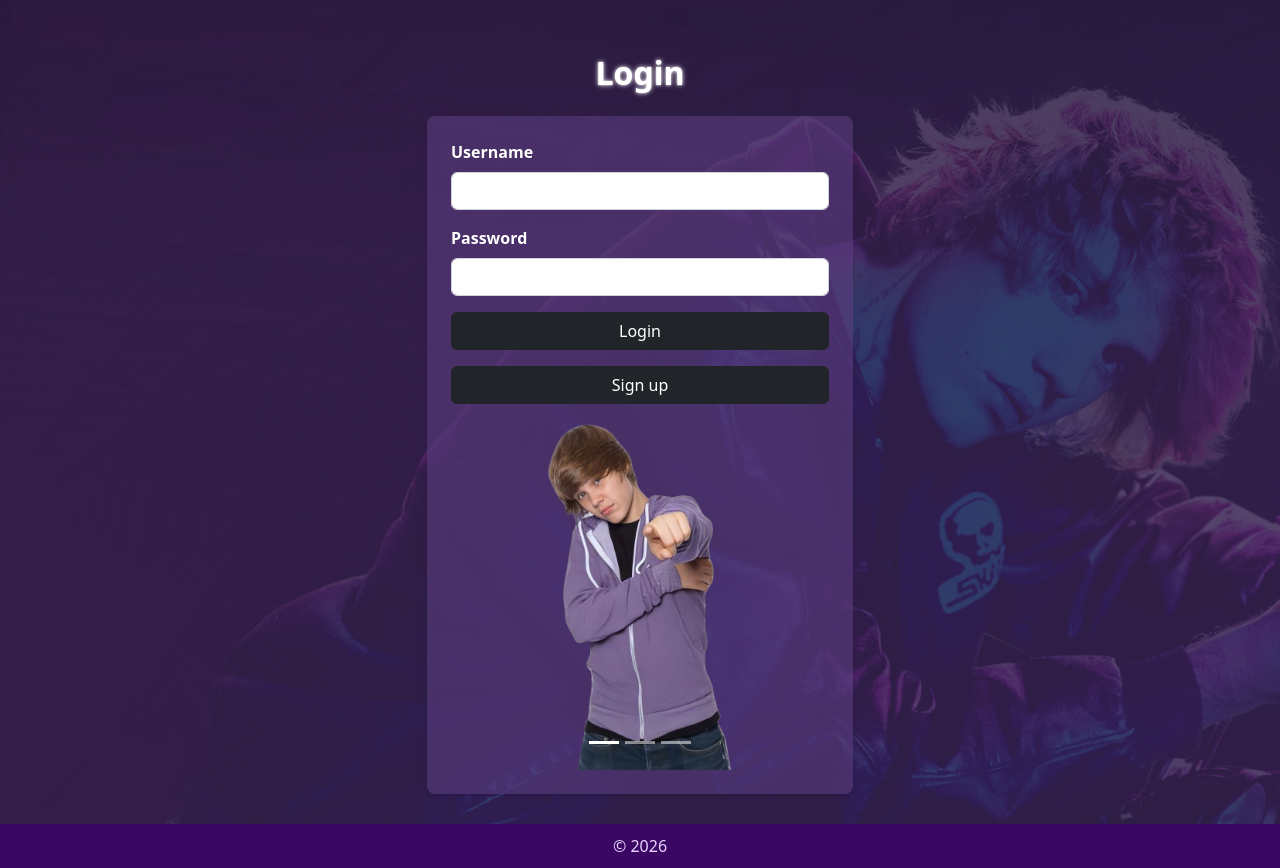
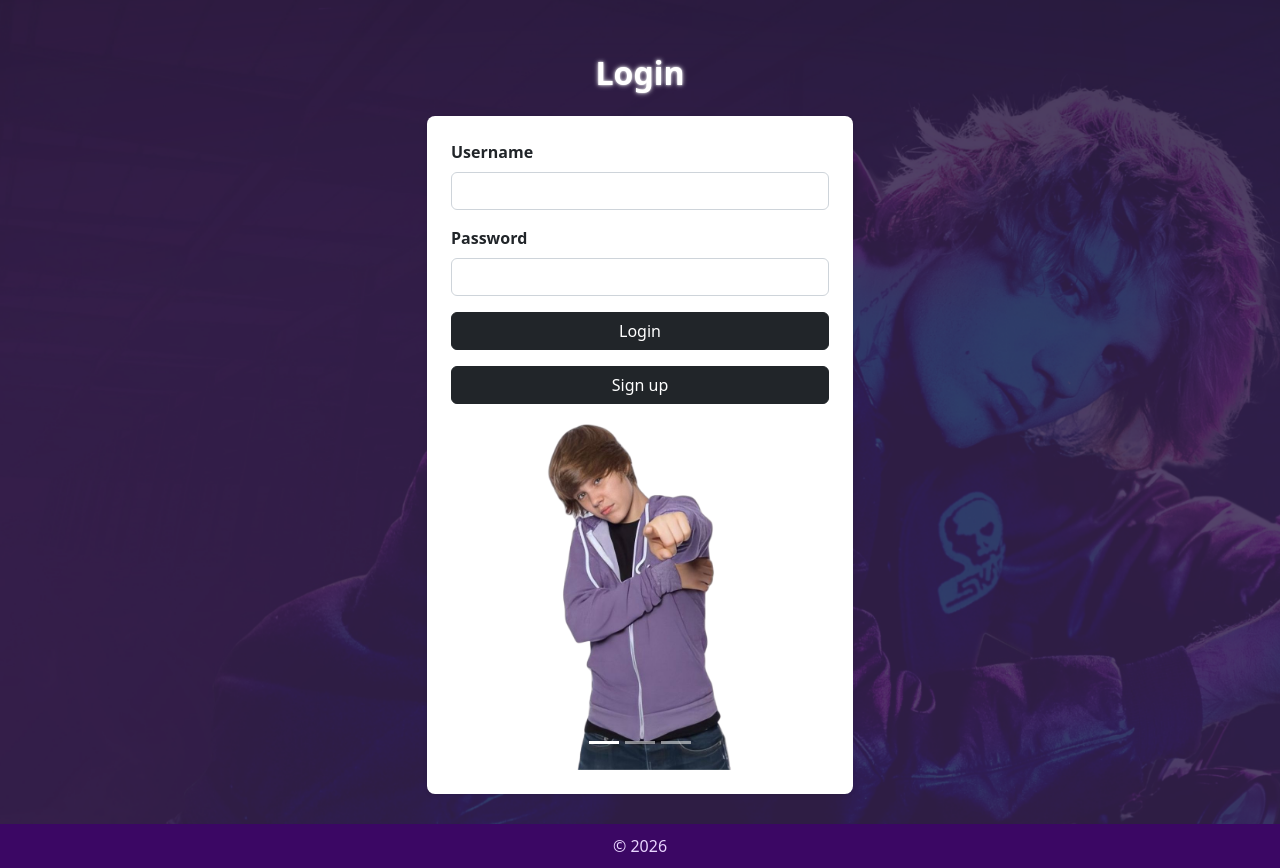
Before and after one commit to calistacprs/FINALPROJECT, a Django app: page / in a window 1280 px wide. Shown: the part 90-958 px from the top of the page. Run offline with Django 4.2, Linux system fonts and the light colour scheme.

Commit message:
changed login & signup cards

```diff
--- a/FinalProject/payroll_app/templates/payroll_app/login.html
+++ b/FinalProject/payroll_app/templates/payroll_app/login.html
@@ -8,10 +8,6 @@
         background-position: center;
         background-repeat: no-repeat;
         min-height: 100vh;
-    }
-
-    .login-card {
-        background-color: rgba(90, 61, 127, 0.6);
     }
 
     .carousel-img {
@@ -37,7 +33,7 @@
     <div class="row justify-content-center">
         <div class="col-lg-5 col-md-7">
 
-            <div class="card shadow-sm border-0 rounded-3 login-card">
+            <div class="card shadow-sm border-0 rounded-3">
                 <div class="card-body p-4">
 
                     {% if message %}
@@ -50,12 +46,12 @@
                         {% csrf_token %}
 
                         <div class="mb-3">
-                            <label class="form-label fw-semibold text-white">Username</label>
+                            <label class="form-label fw-semibold">Username</label>
                             <input type="text" name="username" class="form-control" required>
                         </div>
 
                         <div class="mb-3">
-                            <label class="form-label fw-semibold text-white">Password</label>
+                            <label class="form-label fw-semibold">Password</label>
                             <input type="password" name="password" class="form-control" required>
                         </div>
 
--- a/FinalProject/payroll_app/templates/payroll_app/signup.html
+++ b/FinalProject/payroll_app/templates/payroll_app/signup.html
@@ -9,10 +9,6 @@
     background-repeat: no-repeat;
     min-height: 100vh;
 }
-
-    .login-card {
-        background-color: rgba(90, 61, 127, 0.6);
-    }
 
     .carousel-img {
         width: 50%;
@@ -37,7 +33,7 @@
     <div class="row justify-content-center">
         <div class="col-lg-5 col-md-7">
 
-            <div class="card shadow-sm border-0 rounded-3 login-card">
+            <div class="card shadow-sm border-0 rounded-3">
                 <div class="card-body p-4">
 
                     {% if message %}
```
